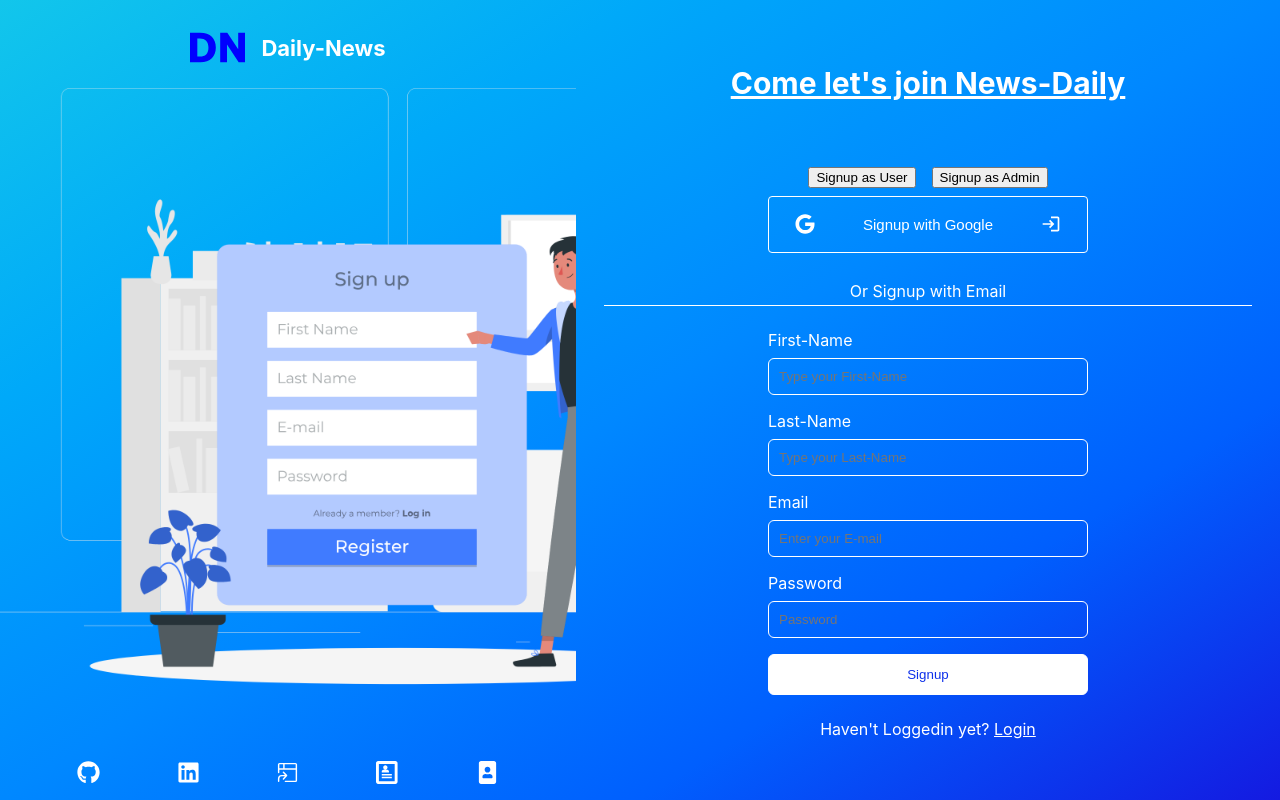
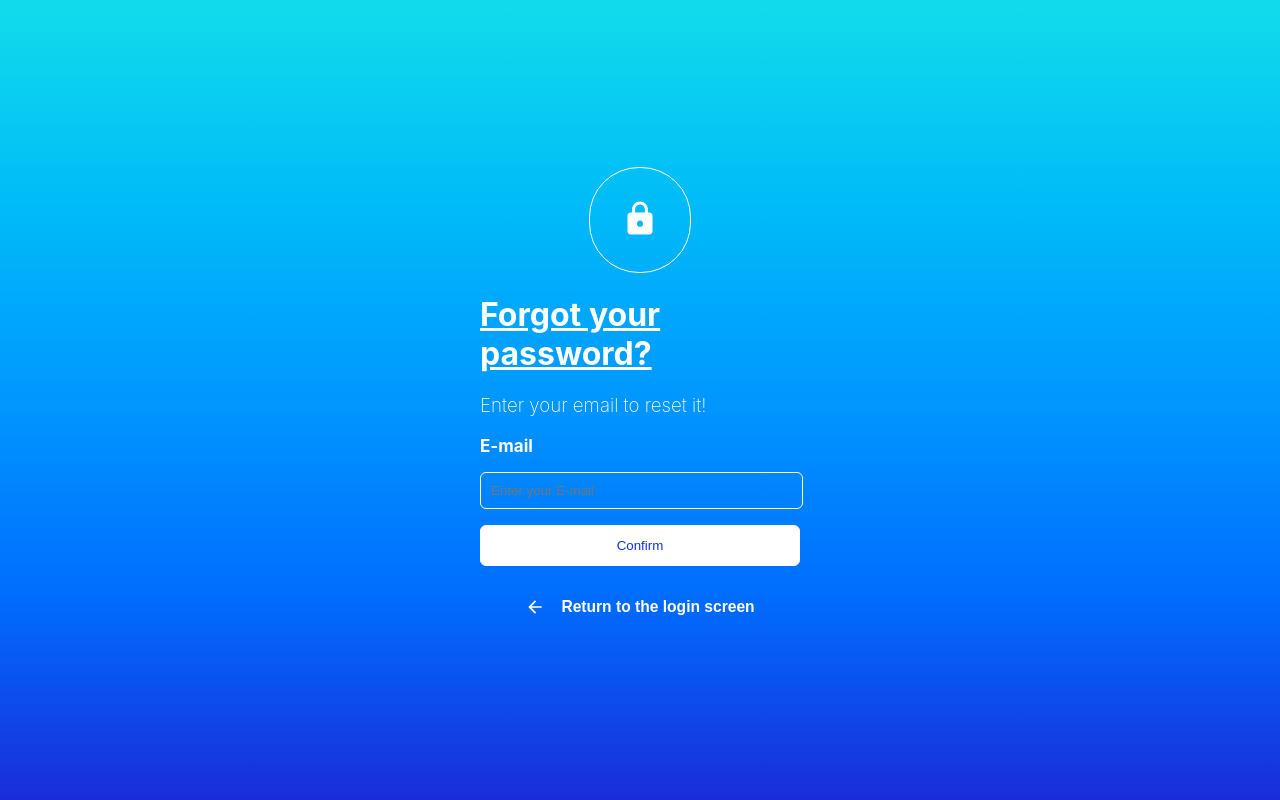
Before and after one commit to Abhishekr2122/news-daily, a React (Create React App) app: page /login in a window 1280 px wide. Shown: the top 800 px of the page. Built offline with nearby package versions, Linux system fonts and the light colour scheme; the HTML template or start-up script is replaced by a standard one.

Commit message:
Done with building the ui of Forget password page.

```diff
--- a/src/App.js
+++ b/src/App.js
@@ -1,11 +1,13 @@
+import ForgetPassword from "./pages/ForgetPassword";
 import Login from "./pages/Login";
 import Signup from "./pages/Signup";
 
 function App() {
   return (
     <div className="App">
-      <Signup />
-      <Login />
+      {/* <Signup />
+      <Login /> */}
+      <ForgetPassword />
     </div>
   );
 }
--- a/src/pages/ForgetPassword.js
+++ b/src/pages/ForgetPassword.js
@@ -1,3 +1,146 @@
+import styled from "styled-components";
+import { IoMdLock } from "react-icons/io";
+import { IoMdArrowBack } from "react-icons/io";
+
+const StyledMainContainer = styled.div`
+  height: 100vh;
+  width: 100vw;
+  background-image: linear-gradient(
+    to top,
+    #1a2cda,
+    #006cfe,
+    #0097ff,
+    #00bcf8,
+    #12dceb
+  );
+  display: flex;
+  align-items: center;
+  justify-content: center;
+`;
+
+const StyledContentContainer = styled.div`
+  height: auto;
+  width: 50vw;
+  display: flex;
+  flex-direction: column;
+  align-items: center;
+`;
+
 export default function ForgetPassword() {
-  return <div></div>;
+  return (
+    <StyledMainContainer>
+      <StyledContentContainer>
+        <div
+          style={{
+            border: "1px solid white",
+            padding: "30px",
+            borderRadius: "50px",
+          }}
+        >
+          <IoMdLock style={{ color: "white", height: "40px", width: "40px" }} />
+        </div>
+        <h1
+          style={{
+            color: "white",
+            textAlign: "start",
+            width: "50%",
+            textDecoration: "underline",
+          }}
+        >
+          Forgot your password?
+        </h1>
+        <h3
+          style={{
+            color: "white",
+            textAlign: "start",
+            width: "50%",
+            marginTop: "0px",
+            fontWeight: "200",
+          }}
+        >
+          Enter your email to reset it!
+        </h3>
+
+        <div style={{ width: "50%" }}>
+          <form
+            style={{
+              width: "100%",
+              display: "flex",
+              flexDirection: "column",
+              gap: "1rem",
+            }}
+          >
+            <div
+              style={{
+                display: "flex",
+                flexDirection: "column",
+                alignItems: "start",
+                justifyContent: "center",
+                gap: "1rem",
+                color: "white",
+                width: "100%",
+              }}
+            >
+              <label style={{ fontWeight: "bolder", fontSize: "17px" }}>
+                E-mail
+              </label>
+              <input
+                type="email"
+                placeholder="Enter your E-mail"
+                style={{
+                  backgroundColor: "transparent",
+                  padding: "10px",
+                  border: "1px solid white",
+                  borderRadius: "6px",
+                  width: "94%",
+                }}
+              />
+            </div>
+            <div
+              style={{
+                display: "flex",
+                alignItems: "center",
+                justifyContent: "center",
+                width: "100%",
+              }}
+            >
+              <button
+                style={{
+                  padding: "12px",
+                  backgroundColor: "white",
+                  width: "100%",
+                  border: "1px solid white",
+                  color: "#0D30EA",
+                  borderRadius: "6px",
+                  cursor: "pointer",
+                }}
+              >
+                Confirm
+              </button>
+            </div>
+
+            <button
+              style={{
+                backgroundColor: "transparent",
+                width: "100%",
+                borderStyle: "none",
+                color: "#0D30EA",
+                borderRadius: "6px",
+                cursor: "pointer",
+                display: "flex",
+                alignItems: "center",
+                justifyContent: "center",
+                gap: "1rem",
+              }}
+            >
+              <IoMdArrowBack
+                style={{ color: "white", height: "20px", width: "20px" }}
+              />
+              <h3 style={{ color: "white" }}>Return to the login screen</h3>
+            </button>
+          </form>
+        </div>
+      </StyledContentContainer>
+    </StyledMainContainer>
+  );
 }
--- a/src/pages/Login.js
+++ b/src/pages/Login.js
@@ -184,7 +184,7 @@ export default function Login() {
                 target="noreferrer"
                 style={{ color: "white", textAlign: "end", fontSize: "12px" }}
               >
-                Forget your password?
+                Forgot your password?
               </a>
             </div>
 
```
